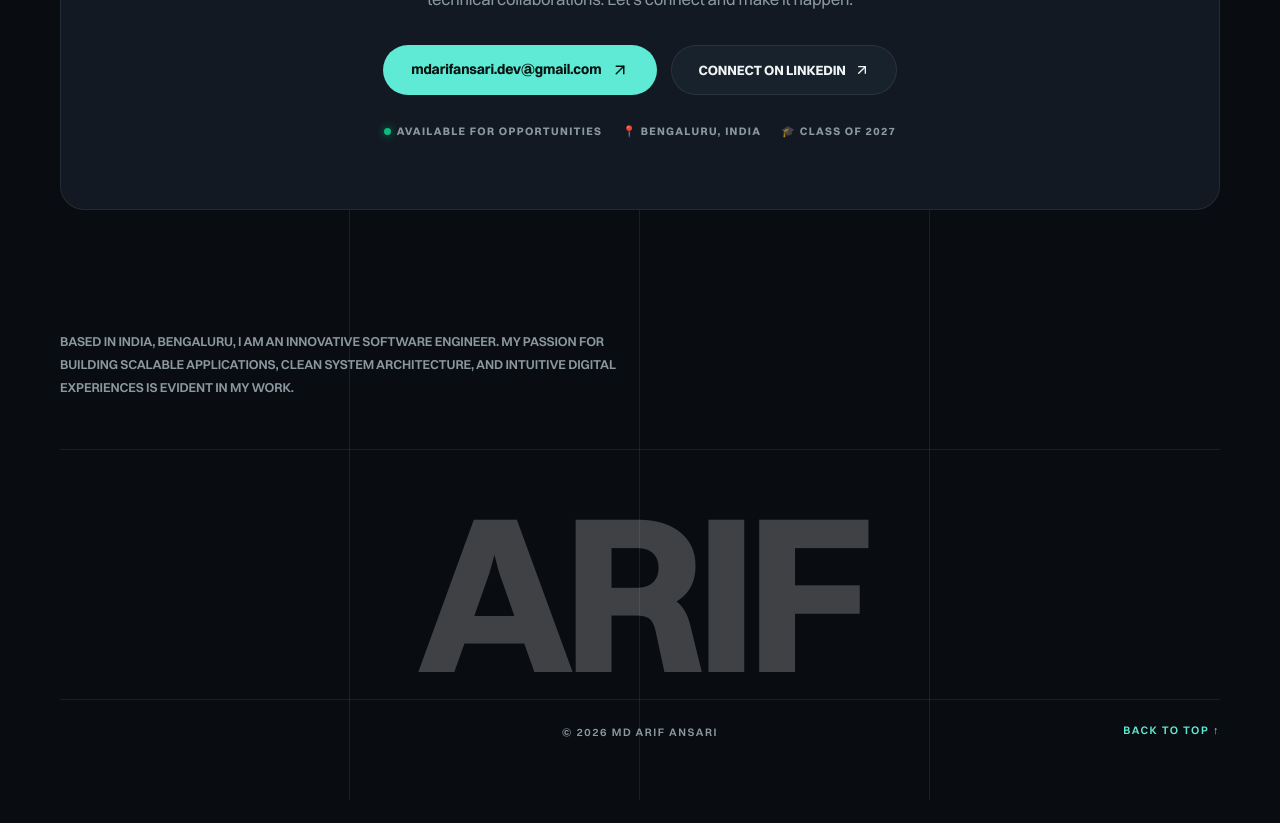
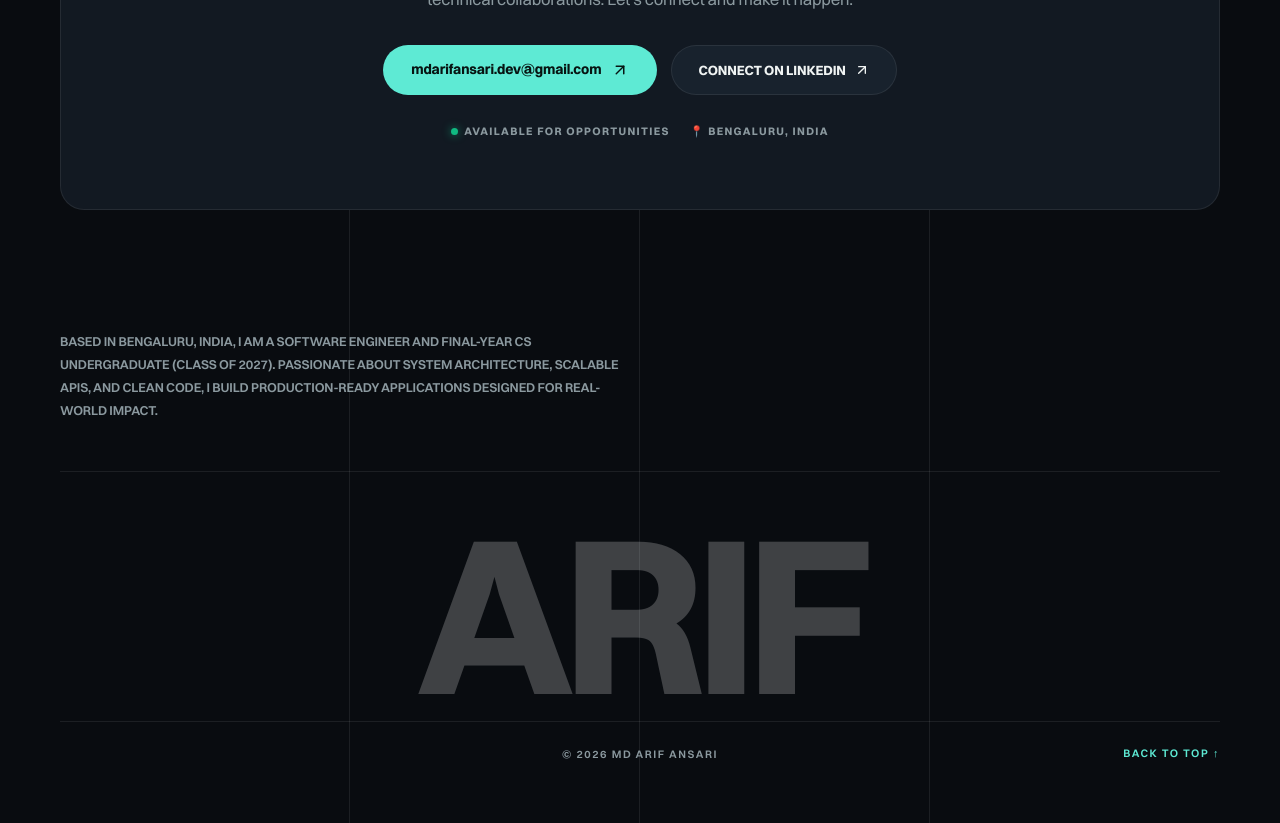
Before and after one commit to mdarifanwar/portfolio, a Next.js app: page / in a window 1280 px wide. Shown: the part 4540-5363 px from the top of the page. Before the commit the page ends 5340 px from the top, so only its background shows below. Built offline with nearby package versions, Linux system fonts and the light colour scheme.

Commit message:
Update Connection Section

```diff
--- a/src/components/PortfolioContent.tsx
+++ b/src/components/PortfolioContent.tsx
@@ -437,9 +437,6 @@ export function PortfolioContent() {
             <span className="contact-badge-item">
               📍 BENGALURU, INDIA
             </span>
-            <span className="contact-badge-item">
-              🎓 CLASS OF 2027
-            </span>
           </div>
         </div>
       </section>
@@ -448,7 +445,7 @@ export function PortfolioContent() {
       <footer className="aathif-footer">
         <div className="footer-top-row">
           <p className="footer-bio-lead">
-            BASED IN INDIA, BENGALURU, I AM AN INNOVATIVE SOFTWARE ENGINEER. MY PASSION FOR BUILDING SCALABLE APPLICATIONS, CLEAN SYSTEM ARCHITECTURE, AND INTUITIVE DIGITAL EXPERIENCES IS EVIDENT IN MY WORK.
+            BASED IN BENGALURU, INDIA, I AM A SOFTWARE ENGINEER AND FINAL-YEAR CS UNDERGRADUATE (CLASS OF 2027). PASSIONATE ABOUT SYSTEM ARCHITECTURE, SCALABLE APIS, AND CLEAN CODE, I BUILD PRODUCTION-READY APPLICATIONS DESIGNED FOR REAL-WORLD IMPACT.
           </p>
         </div>
 
```
